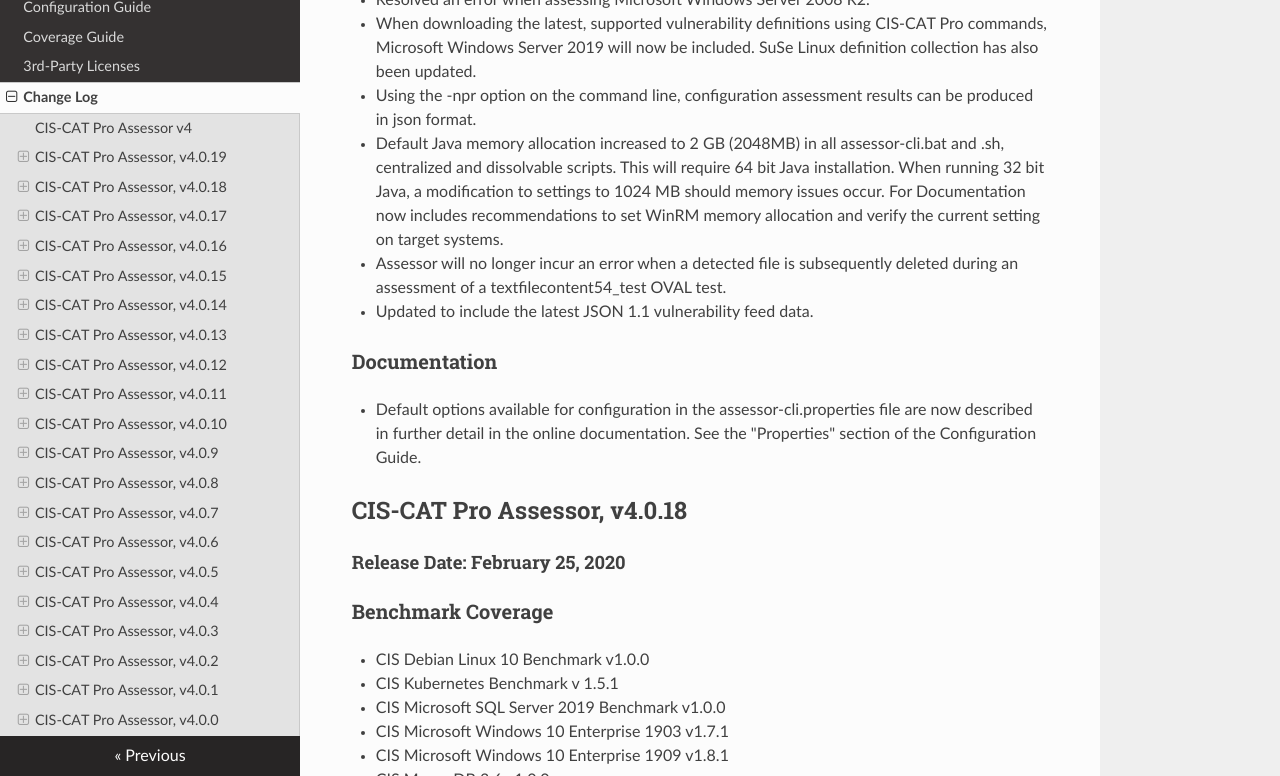
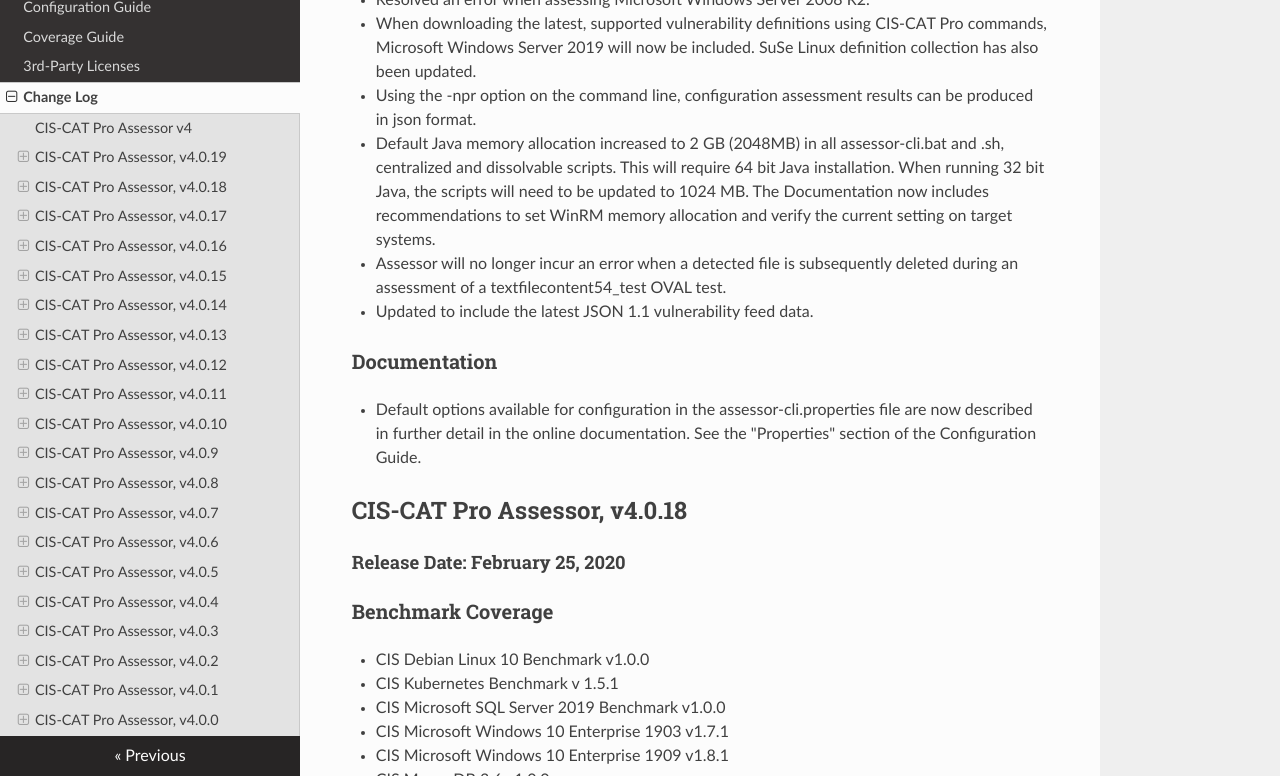
Before and after one commit to CISecurity/CCPA-Docs, an MkDocs documentation site: the page built from docs/Change Log.md, in a window 1280 px wide and 900 px high, scrolled down 800 px, cut to the strip 124-900 px from the top of the window. Built offline with MkDocs 1.6.1, drawn with Linux system fonts in a browser that asks for light colours; nearby versions of some CDN libraries.

Commit message:
modify mis-type for change log java32bit64bit

```diff
--- a/docs/Change Log.md
+++ b/docs/Change Log.md
@@ -21,7 +21,7 @@
 - Resolved an error when assessing Microsoft Windows Server 2008 R2.
 - When downloading the latest, supported vulnerability definitions using CIS-CAT Pro commands, Microsoft Windows Server 2019 will now be included. SuSe Linux definition collection has also been updated.
 - Using the -npr option on the command line, configuration assessment results can be produced in json format.
-- Default Java memory allocation increased to 2 GB (2048MB) in all assessor-cli.bat and .sh, centralized and dissolvable scripts. This will require 64 bit Java installation. When running 32 bit Java, a modification to settings to 1024 MB should memory issues occur. For Documentation now includes recommendations to set WinRM memory allocation and verify the current setting on target systems.
+- Default Java memory allocation increased to 2 GB (2048MB) in all assessor-cli.bat and .sh, centralized and dissolvable scripts. This will require 64 bit Java installation. When running 32 bit Java, the scripts will need to be updated to 1024 MB. The Documentation now includes recommendations to set WinRM memory allocation and verify the current setting on target systems.
 - Assessor will no longer incur an error when a detected file is subsequently deleted during an assessment of a textfilecontent54_test OVAL test.
 - Updated to include the latest JSON 1.1 vulnerability feed data.
 
```
